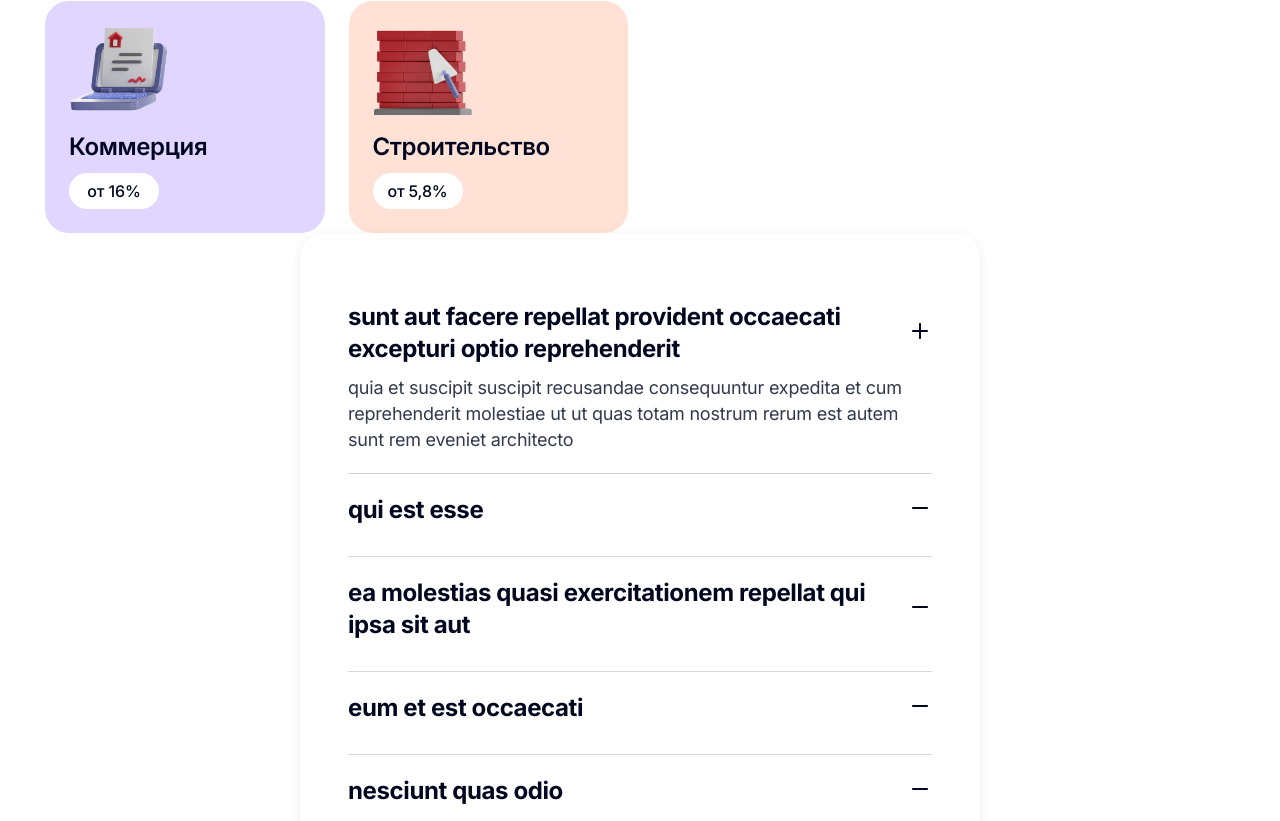
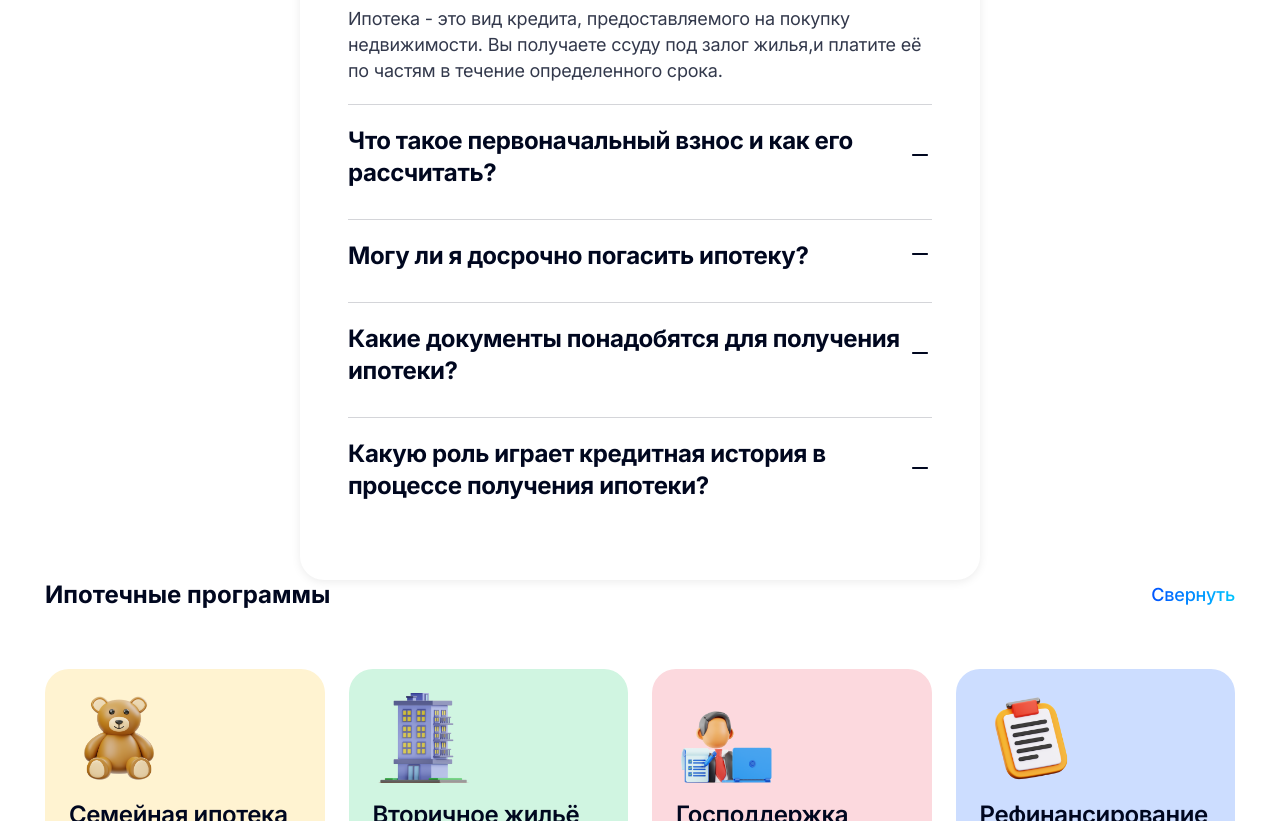
Before and after one commit to alonsamort/ipotekaClient, a React (Create React App) app: page / in a window 1280 px wide. Shown: the part 3959-4780 px from the top of the page. Built offline with nearby package versions, Linux system fonts and the light colour scheme.

Commit message:
done block FAQ

```diff
--- a/src/app.jsx
+++ b/src/app.jsx
@@ -24,32 +24,41 @@ const FAQHomeData = [
     userId: 1,
     id: 1,
     title:
-      "sunt aut facere repellat provident occaecati excepturi optio reprehenderit",
-    body: "quia et suscipit\nsuscipit recusandae consequuntur expedita et cum\nreprehenderit molestiae ut ut quas totam\nnostrum rerum est autem sunt rem eveniet architecto",
+      "Что такое ипотека и как она работает?",
+    body: "Ипотека - это вид кредита, предоставляемого на покупку недвижимости. Вы получаете ссуду под залог жилья,и\nплатите  её по частям в течение определенного срока.\n",
+
   },
   {
     userId: 1,
     id: 2,
-    title: "qui est esse",
-    body: "est rerum tempore vitae\nsequi sint nihil reprehenderit dolor beatae ea dolores neque\nfugiat blanditiis voluptate porro vel nihil molestiae ut reiciendis\nqui aperiam non debitis possimus qui neque nisi nulla",
+    title: "Что такое первоначальный взнос и как его рассчитать?",
+    body: "Первоначальный взнос - это сумма, которую вы оплачиваете при покупке недвижимости. Его размер обычно составляет от 10% \n" +
+        "до 30% от стоимости недвижимости.",
   },
   {
     userId: 1,
     id: 3,
-    title: "ea molestias quasi exercitationem repellat qui ipsa sit aut",
-    body: "et iusto sed quo iure\nvoluptatem occaecati omnis eligendi aut ad\nvoluptatem doloribus vel accusantium quis pariatur\nmolestiae porro eius odio et labore et velit aut",
+    title: "Могу ли я досрочно погасить ипотеку?",
+    body: "Да, многие ипотечные кредиты позволяют досрочное \n" +
+        "погашение без штрафов.",
   },
   {
     userId: 1,
     id: 4,
-    title: "eum et est occaecati",
-    body: "ullam et saepe reiciendis voluptatem adipisci\nsit amet autem assumenda provident rerum culpa\nquis hic commodi nesciunt rem tenetur doloremque ipsam iure\nquis sunt voluptatem rerum illo velit",
+    title: "Какие документы понадобятся для \n" +
+        "получения ипотеки?",
+    body: "Обычно требуются паспорт, справка о доходах, выписка из трудовой книжки, и документы на приобретаемое жилье.",
   },
   {
     userId: 1,
     id: 5,
-    title: "nesciunt quas odio",
-    body: "repudiandae veniam quaerat sunt sed\nalias aut fugiat sit autem sed est\nvoluptatem omnis possimus esse voluptatibus quis\nest aut tenetur dolor neque",
+    title: "Какую роль играет кредитная\n" +
+        "история в процессе получения ипотеки?",
+    body: "Банки и кредиторы оценивают вашу кредитную историю, чтобы определить вашу кредитоспособность. Если у вас хорошая кредитная история, шансы на одобрение кредита выше. Обратно, плохая кредитная история может привести к отказу или к высоким процентным ставкам. \n" +
+        "Важно следить за состоянием своей кредитной истории \n" +
+        "и принимать меры для ее улучшения, если это необходимо, до того, как подавать заявку на ипотеку. Заранее получите копии своего кредитного отчета, проверьте его на ошибки\n" +
+        "и своевременно исправляйте возможные проблемы. \n" +
+        "Это поможет вам получить более выгодные условия ипотечного кредита.",
   },
 ];
 
@@ -71,8 +80,10 @@ function App() {
         <Heading className={styles.comandTitle} title="Наша команда" />
         <Command />
         <Zigzag />
+        <Heading className={styles.comandTitle} title="Часто задаваемые вопросы" />
+        <Faq data={FAQHomeData} className={styles.faq} />
         <Programs />
-        <Faq data={FAQHomeData} className={styles.faq} />
+
       </div>
     </>
   );
--- a/src/components/FAQ/FAQ.module.css
+++ b/src/components/FAQ/FAQ.module.css
@@ -4,4 +4,5 @@
   box-shadow: 0px 2px 10px rgba(0, 0, 0, 0.08);
   border-radius: 24px;
   padding: 48px;
+  margin-top: 80px;
 }
```
Also changed, not shown: src/components/FAQ/FAQ.Home.layout.jsx (+3 -4 lines).
